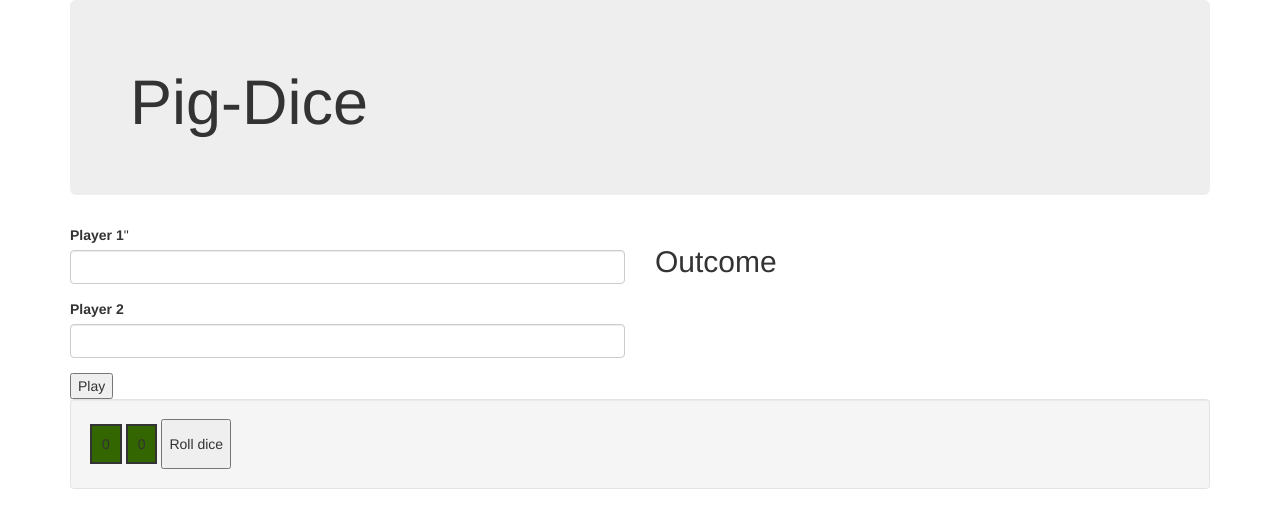
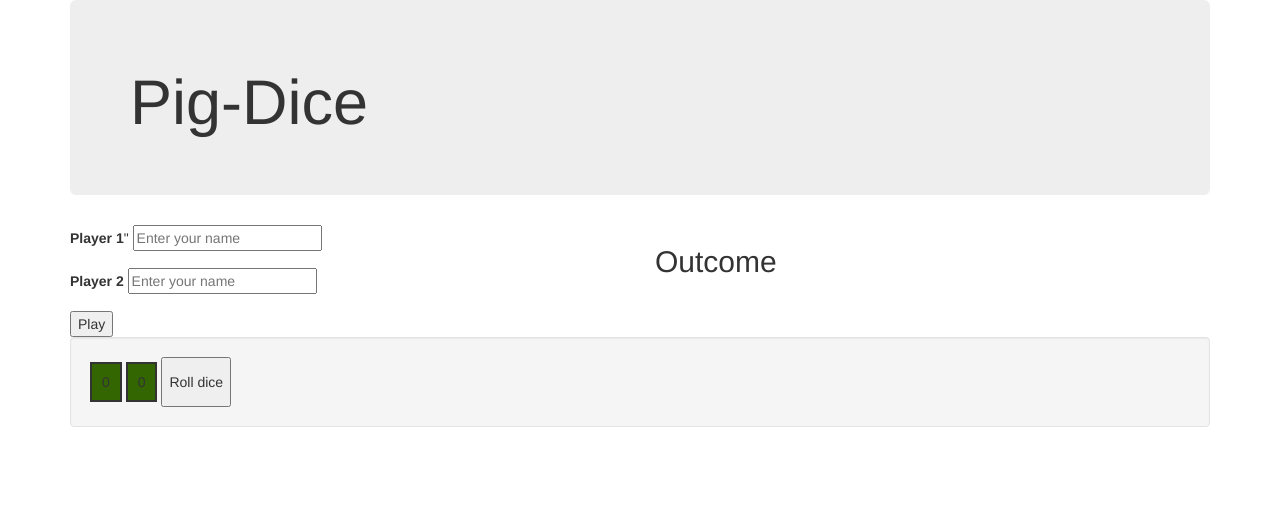
Before and after one commit to praxyfarhana/pigdice, a plain HTML site: page index.html in a window 1280 px wide. Drawn offline with Linux system fonts and the light colour scheme.

Commit message:
added a placeholder

```diff
--- a/index.html
+++ b/index.html
@@ -19,11 +19,11 @@
             <form id="game">
           <div class="form-group">
             <label for="pla1">Player 1</label>"
-            <input type="text" id="pla1" class="form-control">
+            <input type="text" id="pla1" placeholder="Enter your name">
           </div>
           <div class="form-group">
             <label for="pla2">Player 2</label>
-            <input type="text" id="pla2" class="form-control">
+            <input type="text" id="pla2" placeholder="Enter your name">
           </div>
           <button type="submit" id="btn">Play</button>
             </form>
```
